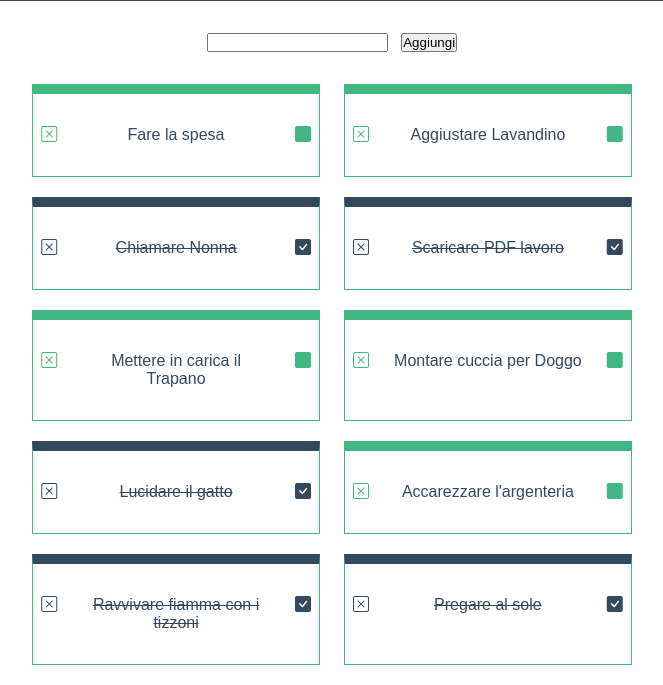
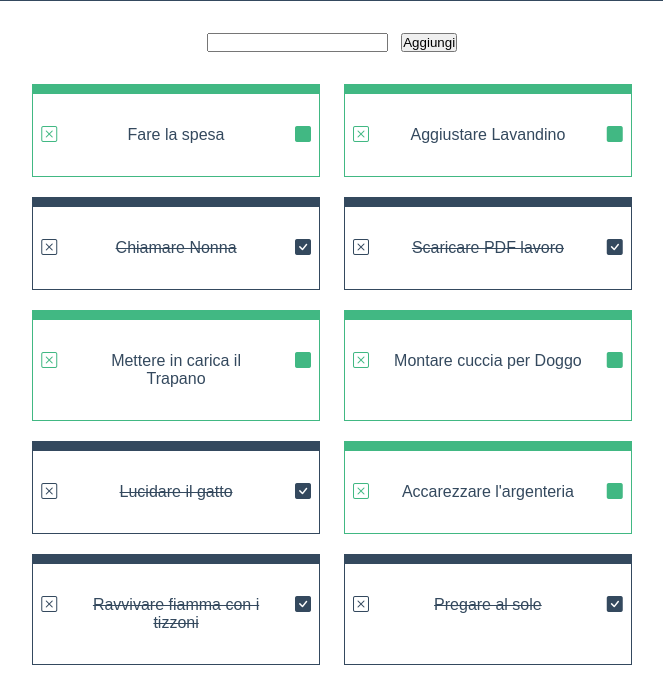
Before and after one commit to AntonioNicolaci/vue-todolist, a plain HTML site: page index.html in a window 1280 px wide. Shown: the part 119-804 px from the top of the page, without its empty margins (308-971 px from the left). Drawn offline with nearby package versions, Linux system fonts and the light colour scheme.

Commit message:
change border cards

```diff
--- a/style.css
+++ b/style.css
@@ -55,13 +55,14 @@ main{
 }
 .card{
     display: flex;
-    border: 1px solid #41B883;
     padding: 2em 0;
 }
 .doneFalse{
+    border: 1px solid #41B883;
     border-top: 10px solid #41B883;
 }
 .doneTrue{
+    border: 1px solid #34495E;
     border-top: 10px solid #34495E;
     color: #34495E;
 }
```
